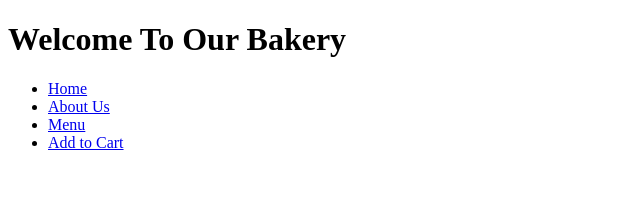
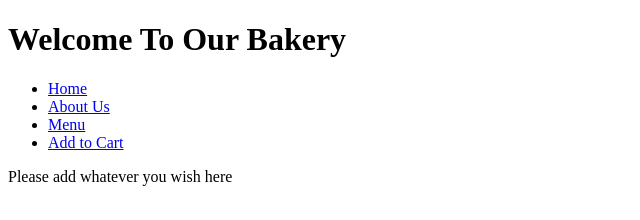
Before and after one commit to cuviosity/HIT164_Assignment3, a plain HTML site: page index.html in a window 1280 px wide. Shown: the whole page, without its empty margins (0-640 px from the left). Drawn offline with Linux system fonts and the light colour scheme.

Commit message:
Added Fooer

```diff
--- a/index.html
+++ b/index.html
@@ -20,6 +20,6 @@
 
     </Main>
 
-    <footer></footer>
+    <footer> Please add whatever you wish here </footer>
 </body>
 </html>
```
